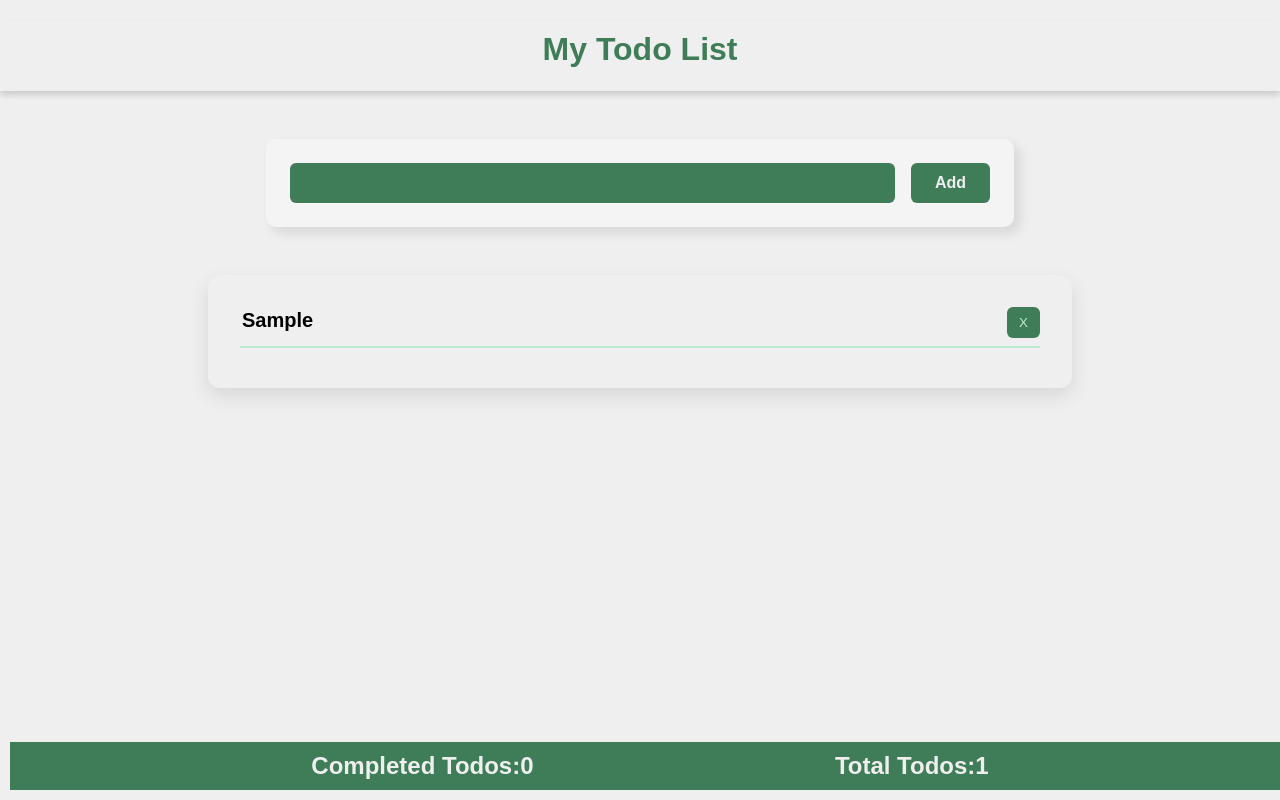
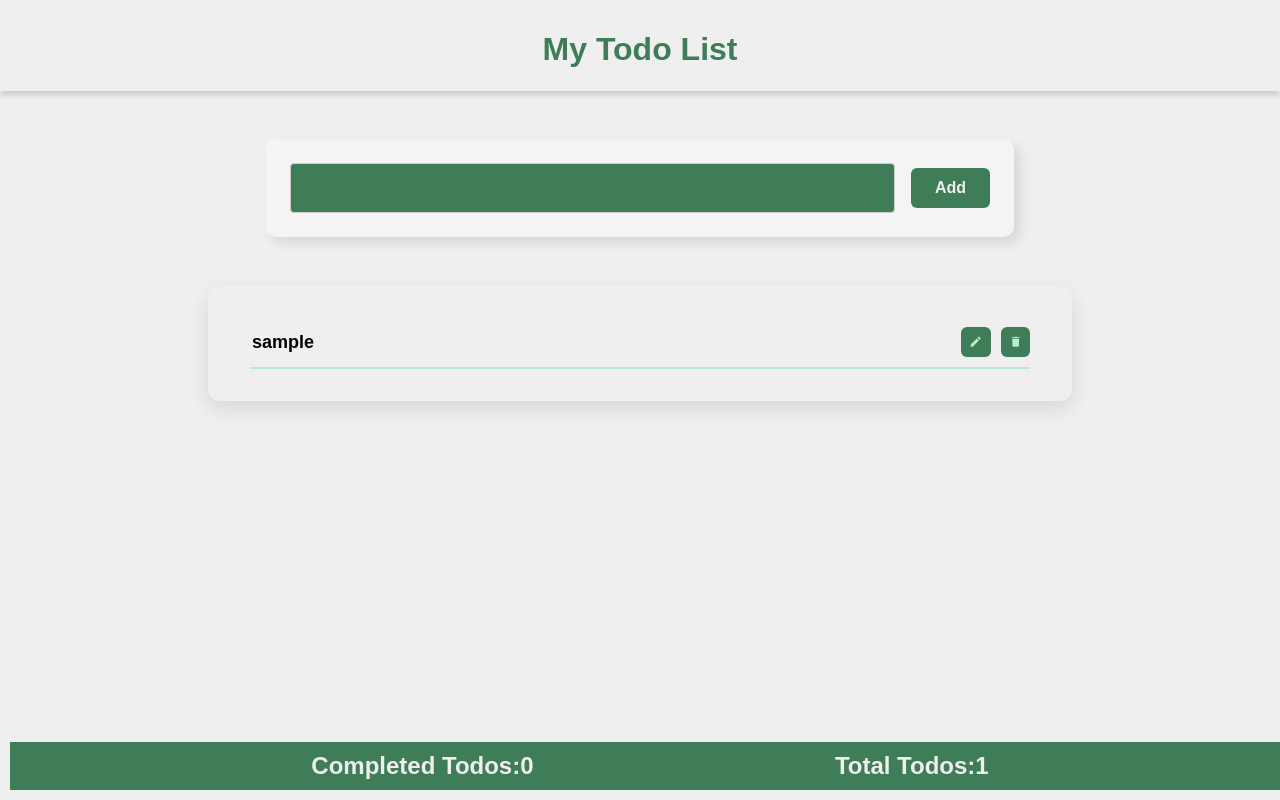
Before and after one commit to mohammedbilalns/To-Do, a React (Vite) app: page / in a window 1280 px wide. Both pictures are taken after typing "Sample" into the empty fields and a click on the button "Add". Built offline with nearby package versions, Linux system fonts and the light colour scheme.

Commit message:
feat: allow editing todos

```diff
--- a/package.json
+++ b/package.json
@@ -14,7 +14,8 @@
   "homepage": "https://mohammedbns.github.io/To-Do/",
   "dependencies": {
     "react": "^19.0.0",
-    "react-dom": "^19.0.0"
+    "react-dom": "^19.0.0",
+    "react-icons": "^5.5.0"
   },
   "devDependencies": {
     "@eslint/js": "^9.21.0",
--- a/src/components/Form.tsx
+++ b/src/components/Form.tsx
@@ -23,7 +23,11 @@ export default function Form({ todos, setTodos }: FormProps) {
       alert("This item already exists");
       return;
     }
-    setTodos([...todos, { ...todo, name: todo.name.trim() }]);
+    if (todo.name.startsWith(".") || todo.name.startsWith(",")) {
+      alert("Todo item cannot start with '.' or ','.'");
+      return;
+    }
+    setTodos([...todos, { ...todo, name: todo.name.trim().toLowerCase() }]);
     setTodo({ name: "", done: false });
   }
   return (
--- a/src/components/TodoItem.tsx
+++ b/src/components/TodoItem.tsx
@@ -1,5 +1,8 @@
+import { useState } from "react";
 import styles from "./todoitem.module.css";
 import { TodoItemType } from "./Todo";
+
+import { MdEdit, MdDelete } from "react-icons/md";
 
 type TodoItemProps = {
   item: TodoItemType;
@@ -8,31 +11,97 @@ type TodoItemProps = {
 };
 
 export default function TodoItem({ item, todos, setTodos }: TodoItemProps) {
+  const [isEditing, setIsEditing] = useState(false);
+  const [editedName, setEditedName] = useState(item.name);
+
   function handleDelete(name: string) {
     const authenticate = confirm("Are you sure you want to delete this item");
     if (authenticate) {
       setTodos(todos.filter((todo) => todo.name !== name));
     }
   }
+
   function handleDone(name: string) {
     setTodos(
       todos.map((todo) =>
-        todo.name == name ? { ...todo, done: !todo.done } : todo,
+        todo.name === name ? { ...todo, done: !todo.done } : todo,
       ),
     );
   }
-  const itemClass = item.done ? styles.completed : ""
+
+  function handleEdit() {
+    setIsEditing(true);
+  }
+
+  function saveEdit() {
+    const trimmedName = editedName.trim();
+
+    if (trimmedName === "") {
+      alert("To-do item cannot be empty.");
+      setIsEditing(false);
+      return;
+    }
+
+    if (trimmedName.startsWith(".") || trimmedName.startsWith(",")) {
+      alert("Todo item cannot start with '.' or ','.");
+      setIsEditing(false);
+      return;
+    }
+
+    if (
+      todos.some(
+        (todo) => todo.name.trim() === trimmedName && todo.name !== item.name,
+      )
+    ) {
+      alert("This item already exists");
+      setIsEditing(false);
+      return;
+    }
+
+    setTodos(
+      todos.map((todo) =>
+        todo.name === item.name ? { ...todo, name: trimmedName } : todo,
+      ),
+    );
+    setIsEditing(false);
+  }
+
+  function handleKeyDown(e: React.KeyboardEvent<HTMLInputElement>) {
+    if (e.key === "Enter") {
+      saveEdit();
+    }
+  }
+
+  const itemClass = item.done ? styles.completed : "";
+
   return (
     <>
       <div className={styles.item}>
         <div className={styles.itemName}>
-          <span className={itemClass} onClick={() => handleDone(item.name)}>{item.name}</span>
+          {isEditing ? (
+            <input
+              type="text"
+              value={editedName}
+              onChange={(e) => setEditedName(e.target.value)}
+              onBlur={saveEdit}
+              onKeyDown={handleKeyDown}
+              autoFocus
+            />
+          ) : (
+            <span className={itemClass} onClick={() => handleDone(item.name)}>
+              {item.name}
+            </span>
+          )}
         </div>
+
+        <button onClick={handleEdit} className={styles.editButton}>
+          <MdEdit />
+        </button>
         <button
           onClick={() => handleDelete(item.name)}
           className={styles.deleteButton}
         >
-          X
+          <MdDelete />
         </button>
       </div>
       <hr className={styles.line} />
--- a/src/components/todoitem.module.css
+++ b/src/components/todoitem.module.css
@@ -1,6 +1,7 @@
 .itemName {
     font-weight: bold;
     padding: 2px;
+    flex: 1;
 }
 
 .itemName > span {
@@ -9,21 +10,45 @@
 
 .item {
     display: flex;
+    align-items: center;
     justify-content: space-between;
-    font-size: 20px;
+    font-size: 18px;
+    padding: 10px;
+    gap: 10px;
 }
+
 .line {
     border: 1px solid #bbeace;
+    margin: 0 10px;
 }
 
-.deleteButton {
-    padding: 8px 12px;
+.deleteButton,
+.editButton {
+    padding: 8px;
     border: none;
     background-color: #3f7d58;
     color: #bbeace;
     border-radius: 6px;
     cursor: pointer;
+    display: flex;
+    align-items: center;
+    justify-content: center;
 }
+
+.deleteButton:hover,
+.editButton:hover {
+    background-color: #33664a;
+}
+
 .completed {
     text-decoration: line-through;
+    color: #888;
 }
+
+input[type="text"] {
+    padding: 4px 8px;
+    font-size: 16px;
+    border-radius: 4px;
+    border: 1px solid #ccc;
+    width: 100%;
+}
```
Also changed, not shown: 1 other file (tests, documents, lock files or other folders).
